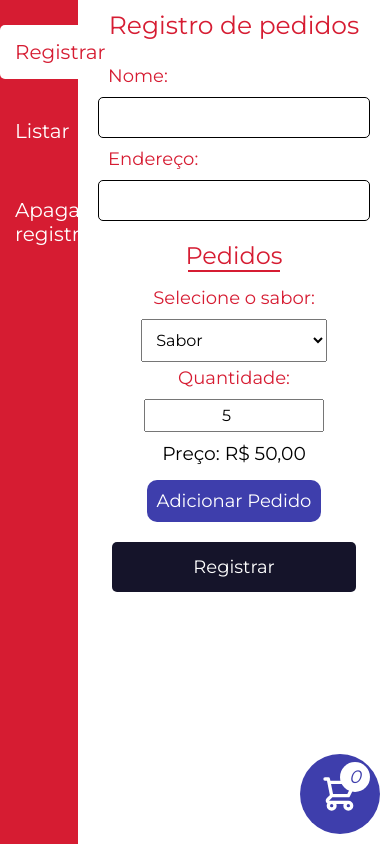
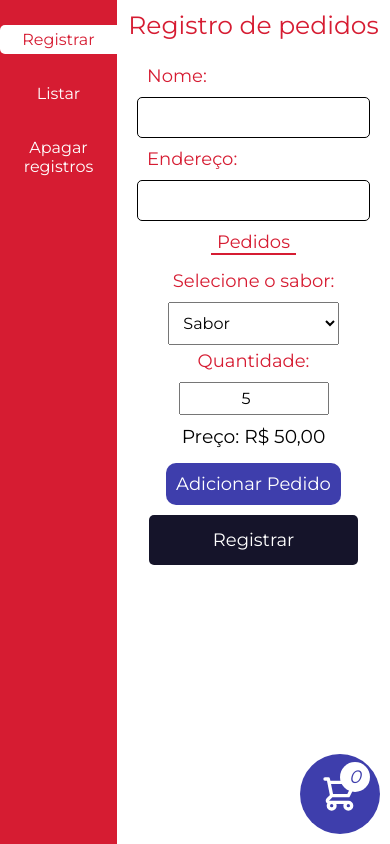
Before and after one commit to Braz99/gerenciador-de-pedidos, a React (Create React App) app: page / in a window 390 px wide. Built offline with nearby package versions, Linux system fonts and the light colour scheme.

Commit message:
Torna responsível a página inicial

```diff
--- a/src/styles/components/layout-s.css
+++ b/src/styles/components/layout-s.css
@@ -3,3 +3,9 @@
   grid-template-columns: 20vw 80vw;
   min-height: 100vh;
 }
+
+@media (max-width: 450px) {
+  .layout-site {
+    grid-template-columns: 30vw 70vw;
+  }
+}
--- a/src/styles/components/main-home-s.css
+++ b/src/styles/components/main-home-s.css
@@ -5,9 +5,7 @@
 }
 
 .home-title {
-  display: flex;
-  justify-content: center;
-  align-items: center;
+  text-align: center;
   padding: 10px 0px;
   color: #d61c32;
   width: 100%;
@@ -26,6 +24,7 @@
   display: flex;
   justify-content: center;
   width: 100%;
+  min-width: 150px;
   font-size: 20px;
   border-radius: 5px;
   padding: 10px;
@@ -67,7 +66,6 @@
   .name-input,
   .adress-input {
     font-size: 16px;
-    min-width: 180px;
   }
 
   .name-input-label,
@@ -83,10 +81,10 @@
 
 @media (max-width: 350px) {
   .home-title {
-    font-size: 20px;
+    font-size: 18px;
   }
 
   .home-form {
-    padding: 5px 10px;
+    padding: 5px 5px;
   }
 }
--- a/src/styles/components/navbar-s.css
+++ b/src/styles/components/navbar-s.css
@@ -1,6 +1,6 @@
 .navbar {
   background-color: #d61c32;
-  min-height: 100%;
+  height: 100vh;
 }
 
 .menu {
@@ -30,3 +30,22 @@
 .active a {
   color: #d61c32;
 }
+
+@media (max-width: 520px) {
+  .item-menu,
+  .active {
+    padding: 5px;
+  }
+
+  .item-menu a,
+  .active a {
+    font-size: 16px;
+  }
+}
+
+@media (max-width: 300px) {
+  .item-menu a,
+  .active a {
+    font-size: 15px;
+  }
+}
--- a/src/styles/components/order-s.css
+++ b/src/styles/components/order-s.css
@@ -40,7 +40,7 @@
 
 .flavors-select {
   width: 70%;
-  min-width: 180px;
+  min-width: 150px;
   font-size: 20px;
   padding: 10px;
   cursor: pointer;
@@ -49,7 +49,7 @@
 
 .quantity-input {
   width: 30%;
-  min-width: 180px;
+  min-width: 150px;
   padding: 5px;
   font-size: 20px;
   text-align: center;
@@ -75,6 +75,14 @@
 }
 
 @media (max-width: 450px) {
+  .add-order {
+    padding: 0px;
+  }
+
+  .add-order-title {
+    font-size: 18px;
+  }
+
   .flavors-select {
     width: 80%;
     font-size: 16px;
@@ -91,7 +99,12 @@
 
   .add-order-button {
     font-size: 18px;
+  }
+}
 
+@media (max-width: 300px) {
+  .add-order-button {
+    font-size: 15px;
   }
 }
 
```
